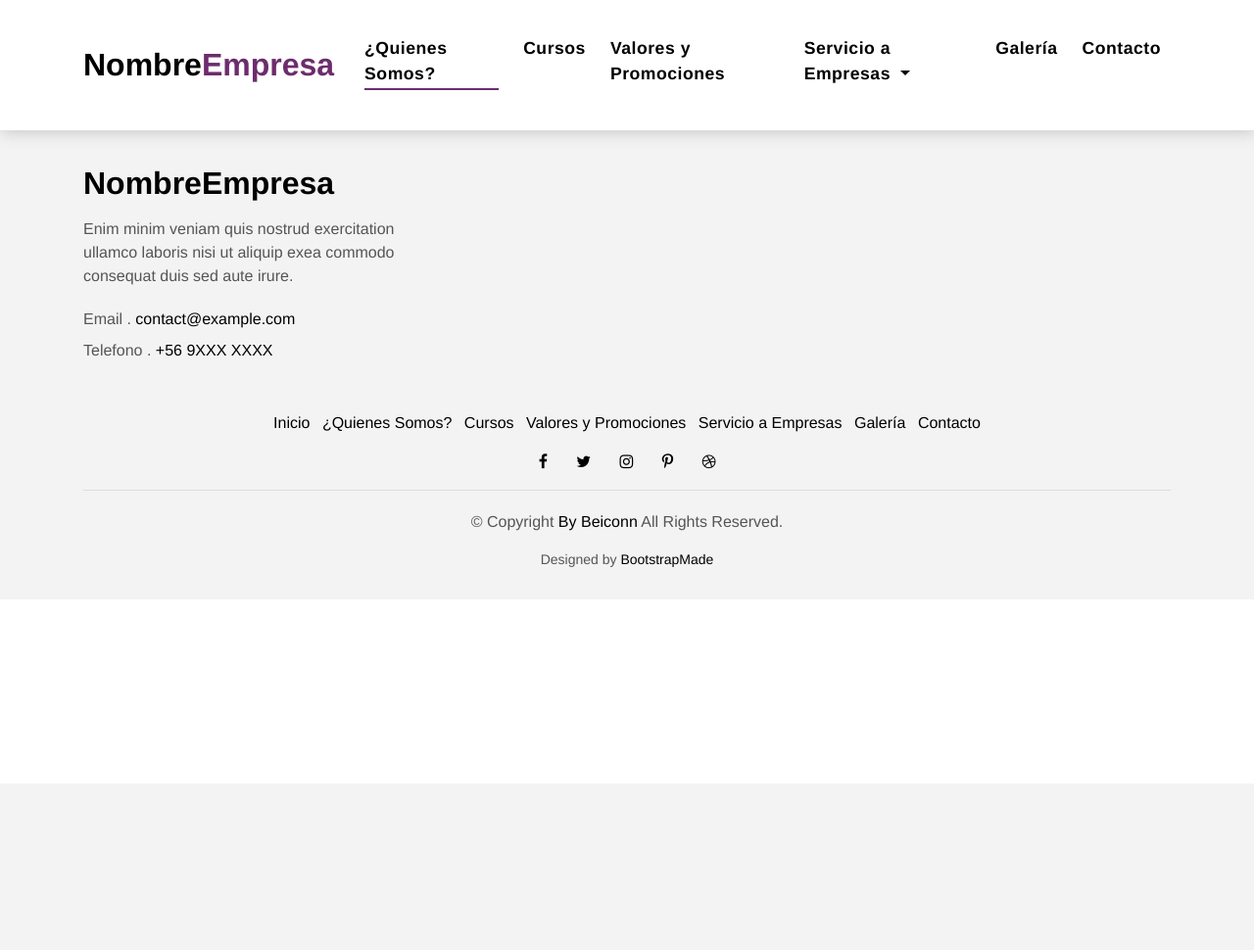
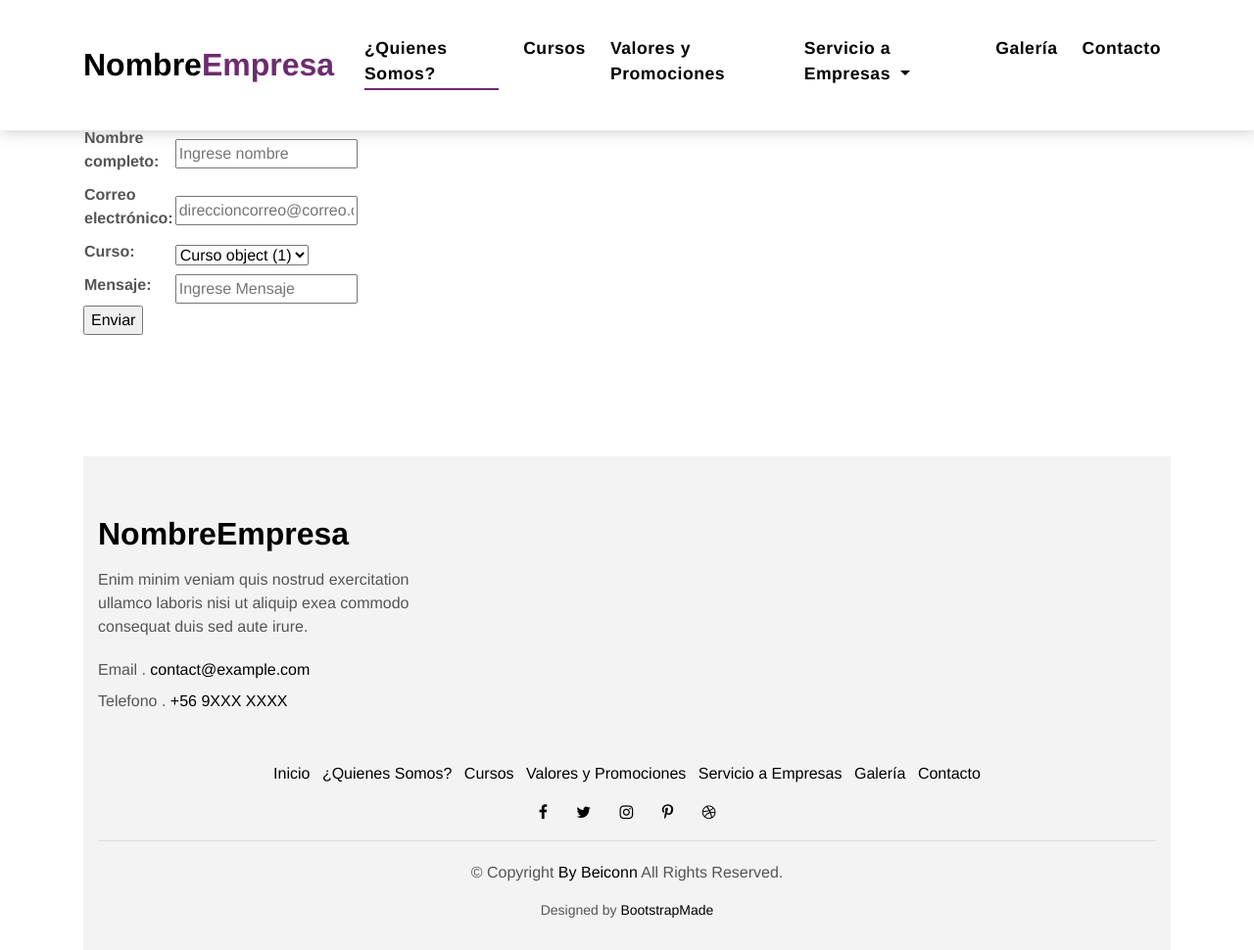
Before and after one commit to Jonydakid/WebLilian, a Django app: page /contacto/ in a window 1280 px wide. Shown: the whole page at 98% size. Before the commit the page ends 579 px from the top, so only its background shows below. Run offline with Django 3.2, Linux system fonts and the light colour scheme; tables that the repository leaves empty hold one stand-in row (values such as "Sample post"); some libraries are stand-ins or nearby versions.

Commit message:
contacto hecho

```diff
--- a/colaboraMas/webColaboraMas/forms.py
+++ b/colaboraMas/webColaboraMas/forms.py
@@ -3,7 +3,7 @@ from .models import Curso
 class FormContacto(forms.Form):
 
     nombre = forms.CharField(label="Nombre completo", max_length=120, widget=forms.TextInput(
-        attrs={"id": "nombre", "class": "campo", "placeholder": "Ingrese nombres"}))
+        attrs={"id": "nombre", "class": "campo", "placeholder": "Ingrese nombre"}))
     correo = forms.EmailField(label="Correo electrónico", max_length=30, widget=forms.EmailInput(
     	attrs={"id": "correo", "class": "campo", "placeholder": "direccioncorreo@correo.com"}))
     curso = forms.ModelChoiceField(label = "Curso", queryset = Curso.objects.all(), empty_label = None, widget = forms.Select(attrs = { "id": "curso"}))
--- a/colaboraMas/webColaboraMas/templates/contacto.html
+++ b/colaboraMas/webColaboraMas/templates/contacto.html
@@ -5,5 +5,28 @@
 
 
 {% block section %}
-    <h1>Contactanos</h1>
-{% endblock %}
+<section class="section-services section-t8">
+    <div class="container">
+        <div class="row">
+            <div class="col-md-12">
+                <div class="title-wrap d-flex justify-content-between">
+                    <form id="contacto" method="POST">
+                        {% csrf_token %}
+                        <table class="tableform">
+                            {% for campo in form %}
+                            <tr>
+                                <th width="20%">{{ campo.label_tag }}</th>
+                                <td width="60%">{{ campo }}</td>
+                                <td width="20%">
+                                    <p id="error_{{ campo.name }}" class="error">{{ campo.errors }}</p>
+                                </td>
+                            </tr>
+                            {% endfor %}
+                        </table>
+                        <input type="submit" class="campo boton" value="Enviar" />
+                    </form>
+                </div>
+            </div>
+        </div>
+
+        {% endblock %}
```
